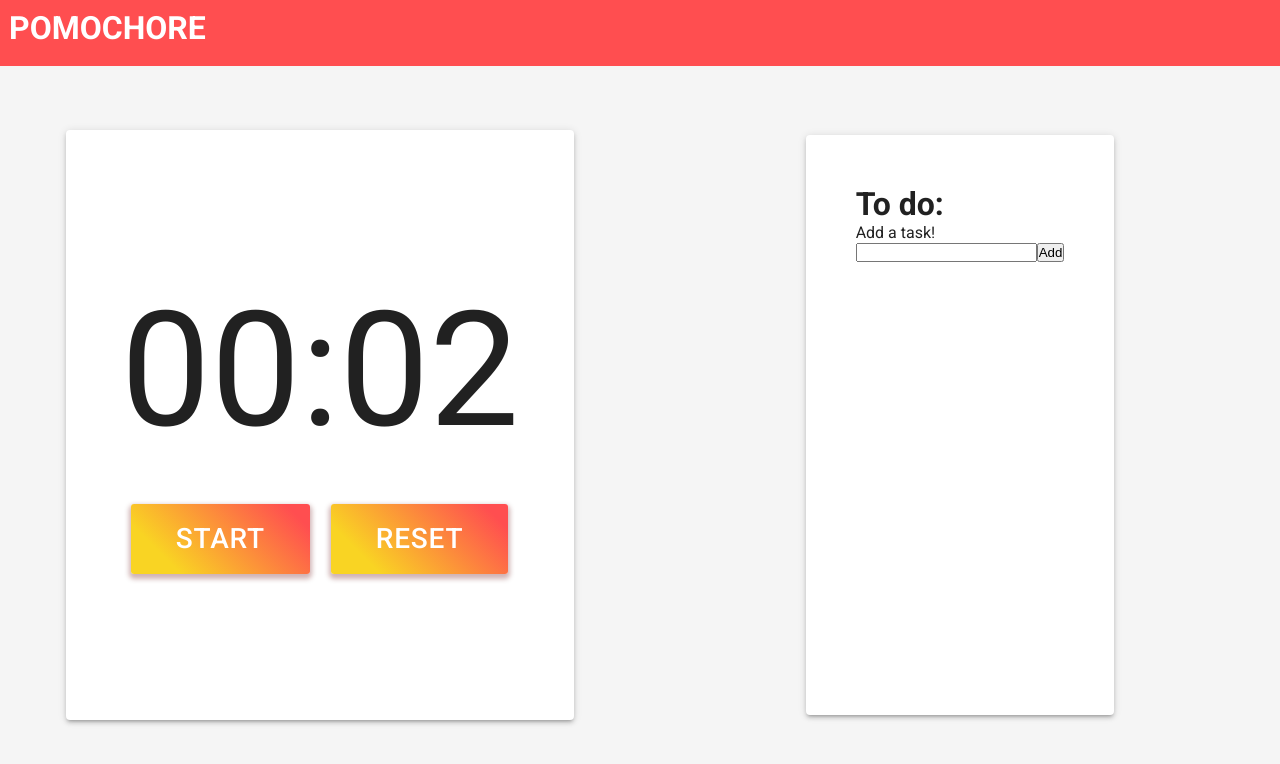
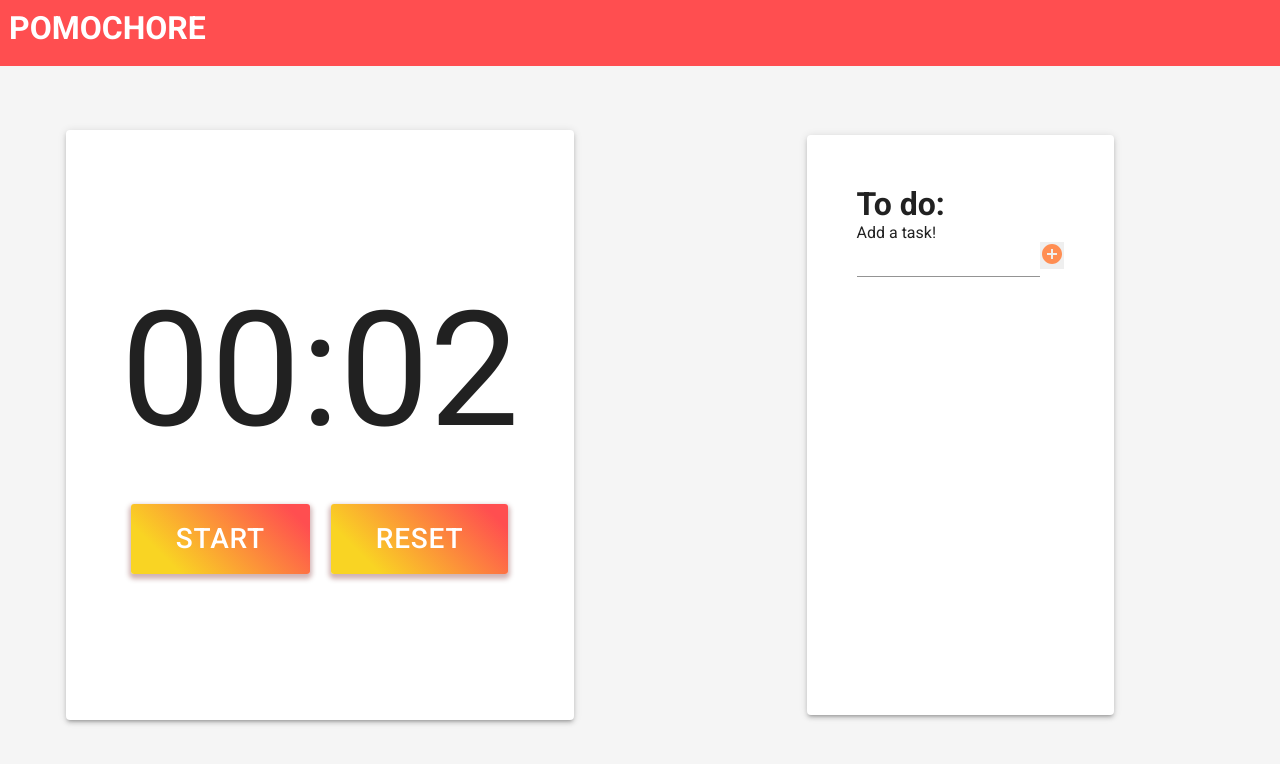
Before and after one commit to didemertens/pomodoro-app, a React (Create React App) app: page / in a window 1280 px wide. Shown: the top 764 px of the page. Built offline with nearby package versions, Linux system fonts and the light colour scheme.

Commit message:
add material-ui icons and Input field

```diff
--- a/package.json
+++ b/package.json
@@ -4,6 +4,7 @@
   "private": true,
   "dependencies": {
     "@material-ui/core": "^4.9.8",
+    "@material-ui/icons": "^4.9.1",
     "@testing-library/jest-dom": "^4.2.4",
     "@testing-library/react": "^9.3.2",
     "@testing-library/user-event": "^7.1.2",
--- a/src/components/todo/Todo.js
+++ b/src/components/todo/Todo.js
@@ -1,6 +1,9 @@
 import React from 'react'
 import ReactDOM from 'react-dom'
 import { connect } from 'react-redux'
+import AddCircleOutlinedIcon from '@material-ui/icons/AddCircleOutlined'
+import DeleteIcon from '@material-ui/icons/Delete'
+import { Input } from '@material-ui/core'
 
 import { addToList, deleteToList } from '../../actions'
 
@@ -28,13 +31,14 @@ class Todo extends React.Component {
                 <li key={index}>
                   {todo}
                   <button
+                    className="todo-button--delete"
                     data-test="delete-button"
                     onClick={(e) => {
                       e.preventDefault()
                       this.props.deleteToList(index, this.props.todoList)
                     }}
                   >
-                    Delete
+                    <DeleteIcon />
                   </button>
                 </li>
               ))}
@@ -44,9 +48,12 @@ class Todo extends React.Component {
         <form
           onSubmit={this.handleSubmit}
           >
-          <input type="text" ref={ref => this.userEntry = ref}/>
-          <button data-test="add-button">
-            Add
+          <Input type="text" color="secondary" inputRef={ref => this.userEntry = ref}/>
+          <button
+            className="todo-button--add"
+            data-test="add-button"
+          >
+            <AddCircleOutlinedIcon />
           </button>
         </form>
       </div>
--- /dev/null
+++ b/src/styles/components/toDo.scss
@@ -0,0 +1,5 @@
+.todo-button--delete, .todo-button--add {
+  border: 0;
+  cursor: pointer;
+  color: #FF8E53;
+}
--- a/src/styles/main.scss
+++ b/src/styles/main.scss
@@ -1,6 +1,7 @@
 @import './components/mainPage';
 @import './components/generalTimer';
 @import './components/timeUp';
+@import './components/toDo';
 
 
 * {
```
Also changed, not shown: 1 other file (tests, documents, lock files or other folders).
